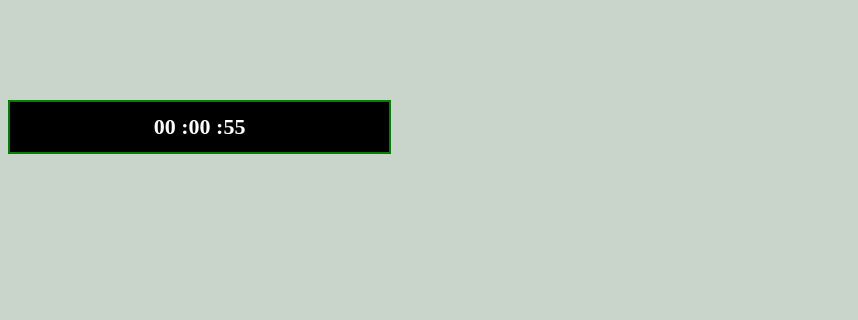
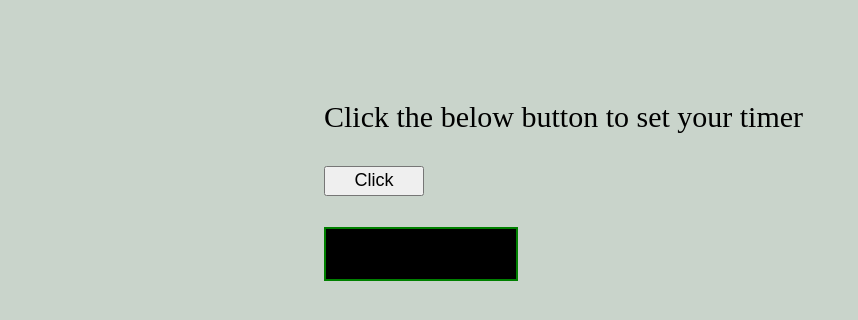
Before and after one commit to lakhan5555/timer, a plain HTML site: page index.html in a window 1280 px wide. Shown: the whole page, without its empty margins (0-858 px from the left). Drawn offline with Linux system fonts and the light colour scheme.

Commit message:
Update index.html

```diff
--- a/index.html
+++ b/index.html
@@ -7,8 +7,11 @@
     <link rel="stylesheet" type="text/css" href="timer.css">
     <script src="timer.js"></script>
 </head>
-<body onload="showTimer()">
-    <div id="timer_div">
-    </div>
+<body>
+    <section>
+    	<p>Click the below button to set your timer</p>
+    	<button onclick="showTimer()">Click</button>
+    	<div id="timer_div"></div>
+    </section>
 </body>
 </html>
```
